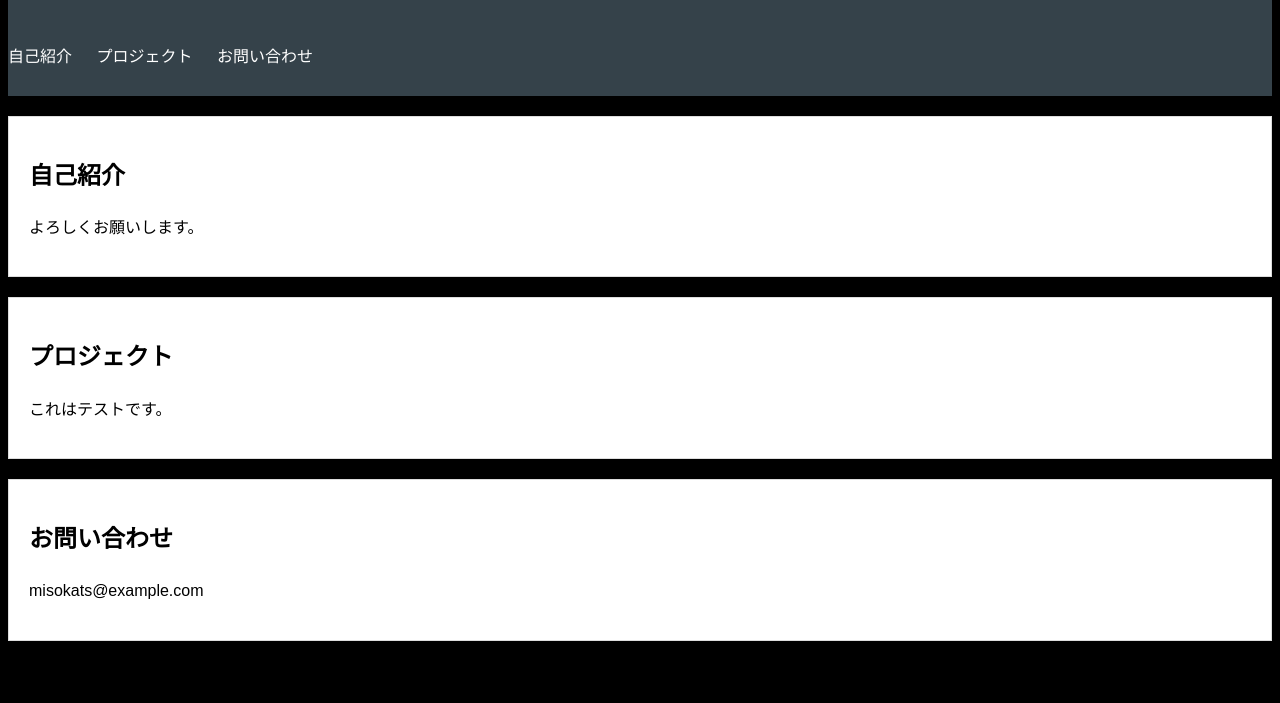
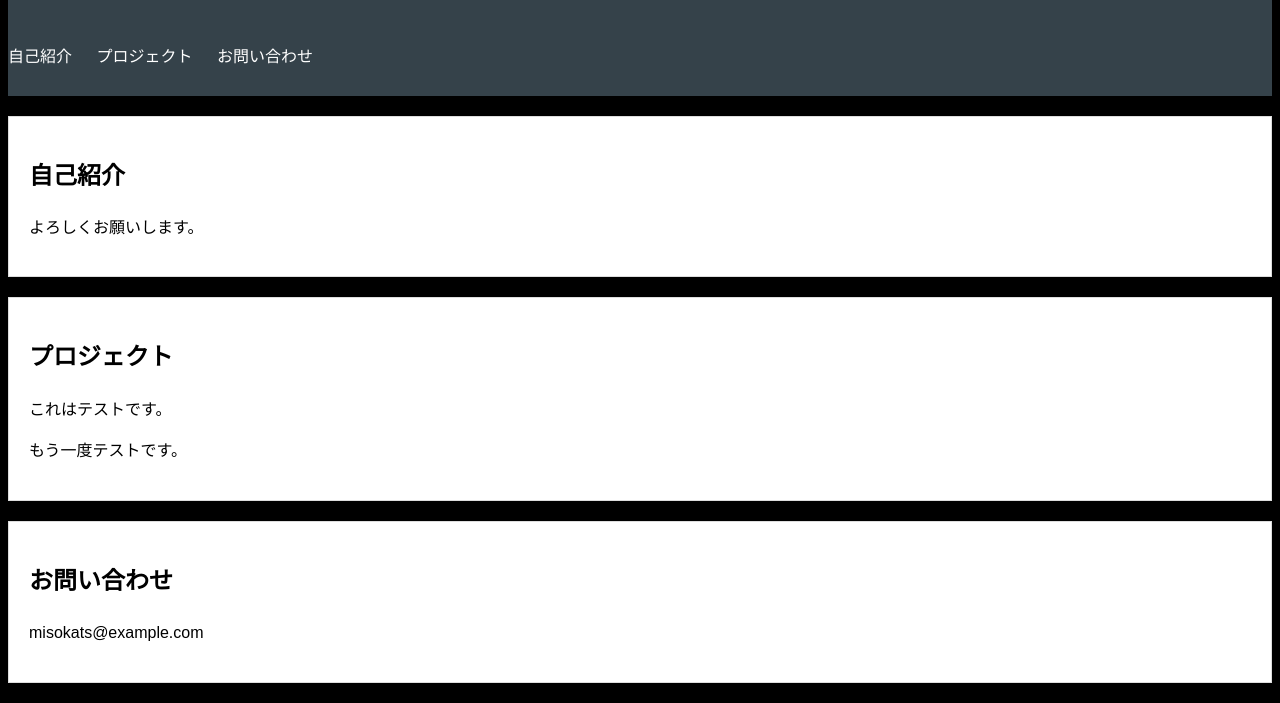
Before and after one commit to misokats/web_page, a plain HTML site: page index.html in a window 1280 px wide. Shown: the part 104-807 px from the top of the page. Drawn offline with Linux system fonts and the light colour scheme.

Commit message:
変更テスト。

```diff
--- a/index.html
+++ b/index.html
@@ -25,6 +25,7 @@
     <section id="projects">
         <h2>プロジェクト</h2>
         <p>これはテストです。</p>
+        <p>もう一度テストです。</p>
     </section>
     <section id="contact">
         <h2>お問い合わせ</h2>
```
